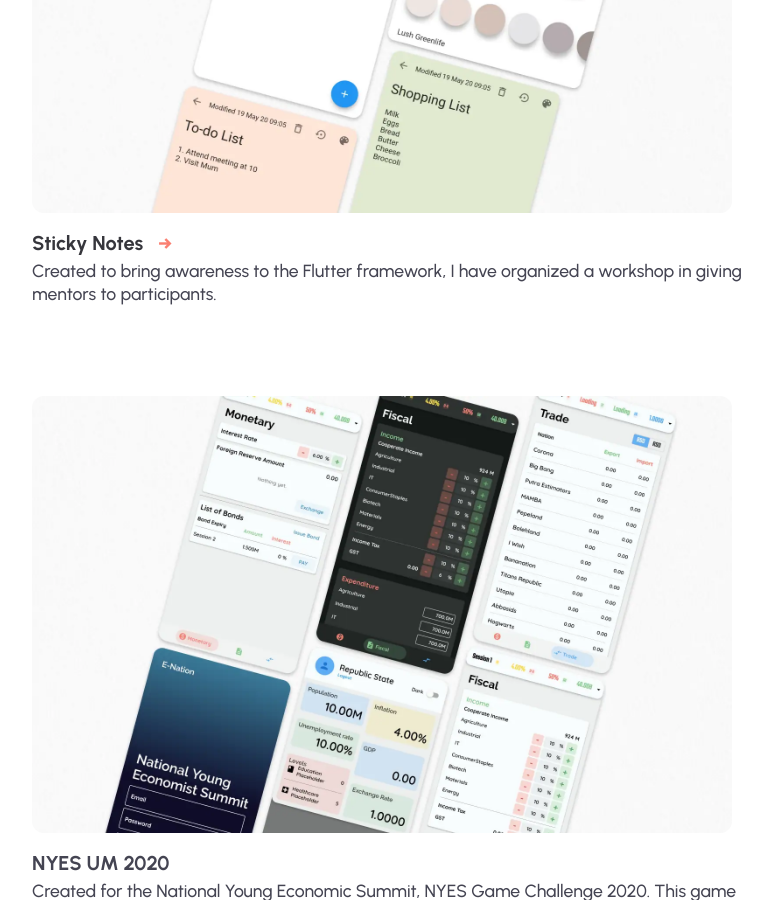
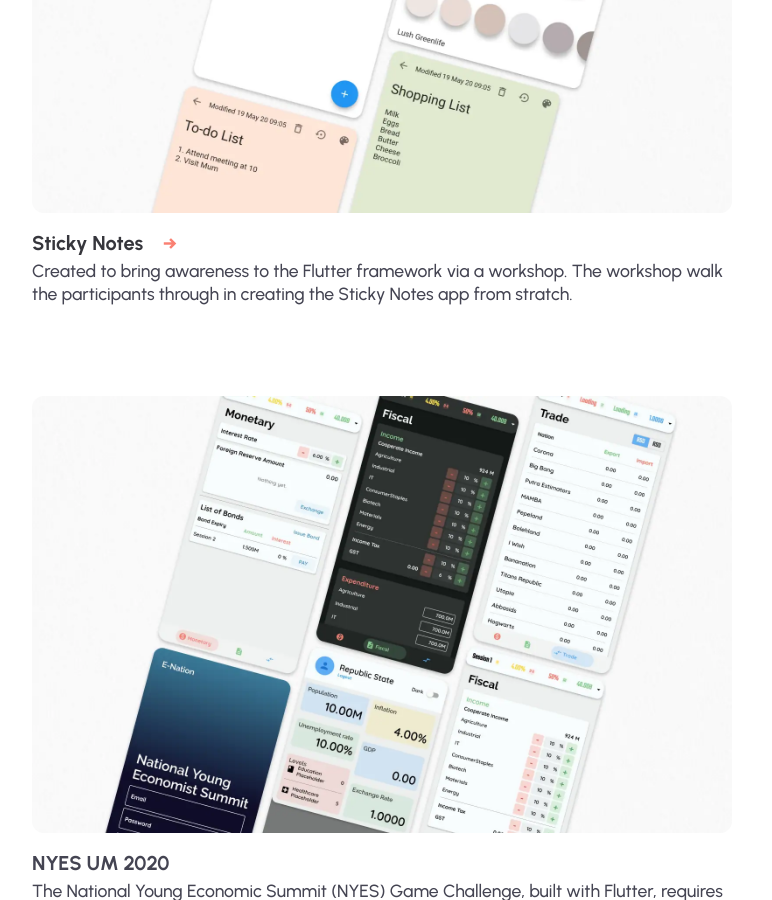
Before and after one commit to notAunty/portfolio-v2, a Jekyll site: the page built from src/index.html, in a window 1280 px wide and 900 px high, scrolled down 3286 px. Shown: the whole window, without its empty margins (378-1150 px from the left). Built offline with Jekyll 4.4.1, drawn with Linux system fonts in a browser that asks for light colours; comment, search, counter and statistics services are not loaded; some of the changed text lies outside the part shown.

Commit message:
added featured

```diff
--- a/src/_includes/featured.html
+++ b/src/_includes/featured.html
@@ -11,10 +11,13 @@
       </figure>
       <figcaption class="project__caption">
         <div class="project__name">
-          <a class="arrow-link" href="https://topdrawer.umresearch.um.edu.my/" target="_blank">UMR University of Malaya</a>
+          <a class="arrow-link" href="https://topdrawer.umresearch.um.edu.my/" target="_blank">
+            University of Malaya Research
+          </a>
         </div>
-        <p>Built with Flutter Web framework, this responsive web app manages the top drawer proposals
-          that are submitted to the Institute of Research Management University of Malaya (UMR).</p>
+        <p>Built with Flutter Web framework, this responsive web app currently serve 2000+ researchers and manages the
+          top drawer proposals that are submitted to the Institute of Research Management University of Malaya (UMR).
+        </p>
       </figcaption>
     </div>
 
@@ -24,16 +27,21 @@
         <picture>
           <source srcset="{{site.baseurl}}img/featured/sticky_notes.webp" type="image/webp">
           <source srcset="{{site.baseurl}}img/featured/sticky_notes.png" type="image/png">
-          <img class="card" src="{{site.baseurl}}img/featured/sticky_notes.png" alt="Showcase work for a sticky notes app">
+          <img class="card" src="{{site.baseurl}}img/featured/sticky_notes.png"
+            alt="Showcase work for a sticky notes app">
         </picture>
       </figure>
       <figcaption class="project__caption">
         <div class="project__name">
-          <a class="arrow-link" href="https://github.com/notAunty/sticky_notes" target="_blank">Sticky Notes</a>
+          <a class="arrow-link" href="https://github.com/notAunty/sticky_notes" target="_blank">
+            Sticky Notes
+          </a>
           <!-- <a href="https://blistabloc.com/" target="_blank">blistabloc</a> -->
         </div>
-        <p>Created to bring awareness to the Flutter framework, I have organized a workshop in giving mentors to
-          participants.</p>
+        <p>
+          Created to bring awareness to the Flutter framework via a workshop.
+          The workshop walk the participants through in creating the Sticky Notes app from stratch.
+        </p>
       </figcaption>
     </div>
 
@@ -49,9 +57,12 @@
         <div class="project__name">
           NYES UM 2020
         </div>
-        <p>Created for the National Young Economic Summit, NYES Game Challenge 2020. This game challenge
-          requires players to manage the macro-economy of their nations and trade with other nations,
-          making it a truly competitive game challenge.</p>
+        <p>
+          The National Young Economic Summit (NYES) Game Challenge, built with Flutter,
+          requires players to compete with other in-game nations. Players have to manage
+          the nations' macro-economy and trade with other nations to get ahead of the
+          game.
+        </p>
       </figcaption>
     </div>
 
@@ -67,8 +78,10 @@
         <div class="project__name">
           AppClub Internship UI Mockup
         </div>
-        <p>An unofficial UI/UX redesign of the AppClub's Internship application with intuitive layout that serves
-          information that are relavant to users on the home screen.</p>
+        <p>
+          An unofficial UI/UX redesign of the AppClub's Internship application with intuitive layout that serves
+          information that are relavant to users on the home screen.
+        </p>
       </figcaption>
     </div>
 
--- a/src/index.html
+++ b/src/index.html
@@ -13,7 +13,6 @@
       {% include top-button.html %}
       {% include switch.html %}
       {% include other-projects.html %}
-      {% include home-footer.html %}
     {% endcomment %}
   </div>
 </div>
```
